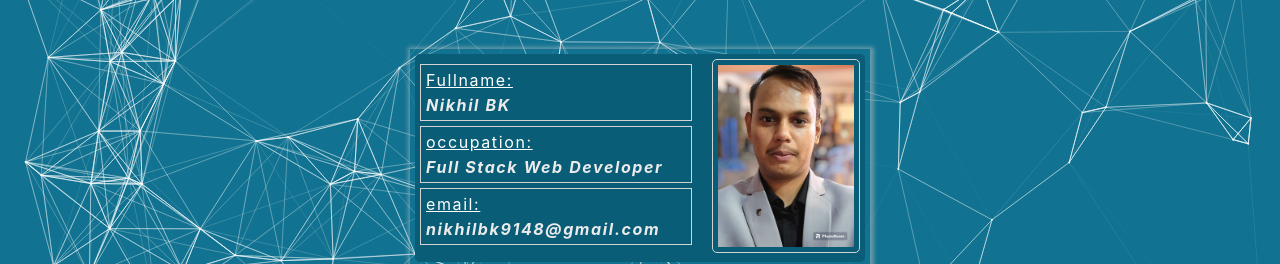
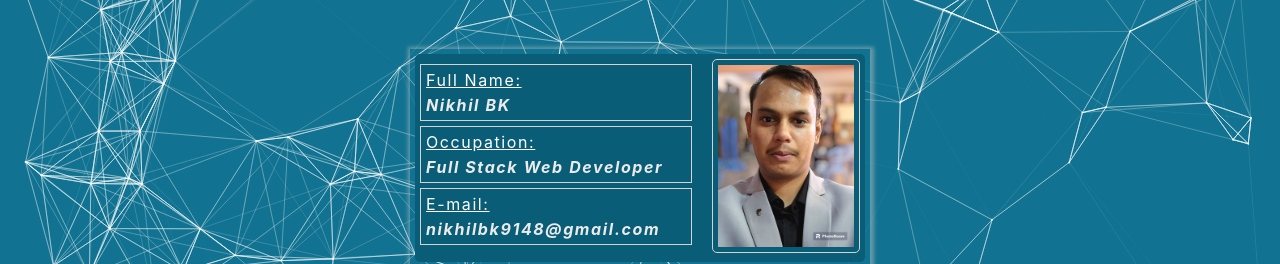
Before and after one commit to nikhil-bk/mern-frontend-portfolio, a React (Create React App) app: page / in a window 1280 px wide. Shown: the part 302-566 px from the top of the page. Built offline with nearby package versions, Linux system fonts and the light colour scheme; no server answers.

Commit message:
Final code changes

```diff
--- a/src/components/Homepages/Header.js
+++ b/src/components/Homepages/Header.js
@@ -142,19 +142,19 @@
 
                       {/* single info */}
                     <div className="info">
-                        <label htmlFor="name">Fullname:</label>
+                        <label htmlFor="name">Full Name:</label>
                         <h4>Nikhil BK</h4>
                     </div>
 
                     {/* single info */}
                      <div className="info">
-                        <label htmlFor="occupation">occupation:</label>
+                        <label htmlFor="occupation">Occupation:</label>
                         <h4>Full Stack Web Developer</h4>
                     </div>
 
                      {/* single info */}
                     <div className="info">
-                        <label htmlFor="email">email:</label>
+                        <label htmlFor="email">E-mail:</label>
                         <h4>nikhilbk9148@gmail.com</h4>
                     </div>
 
```
